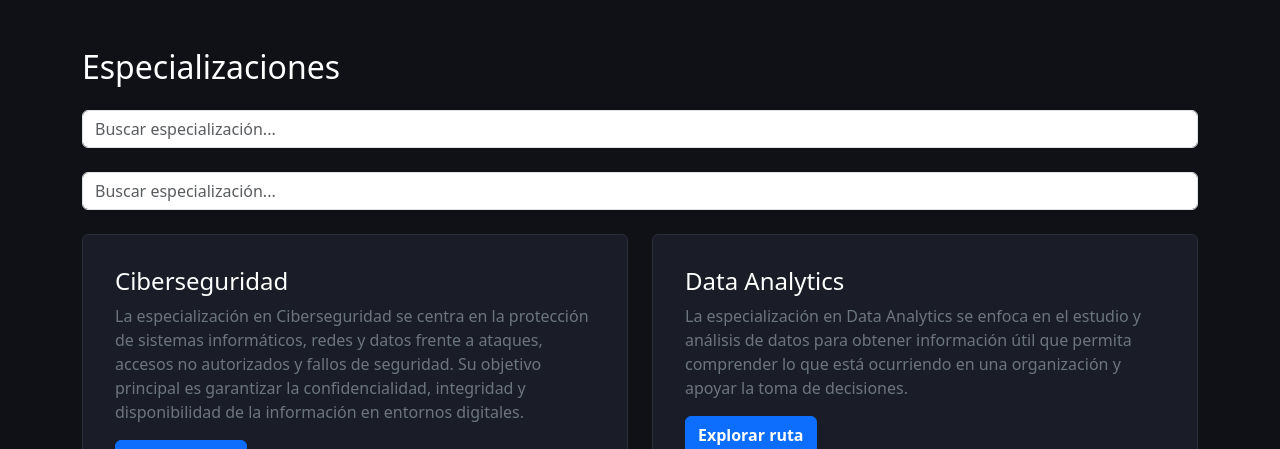
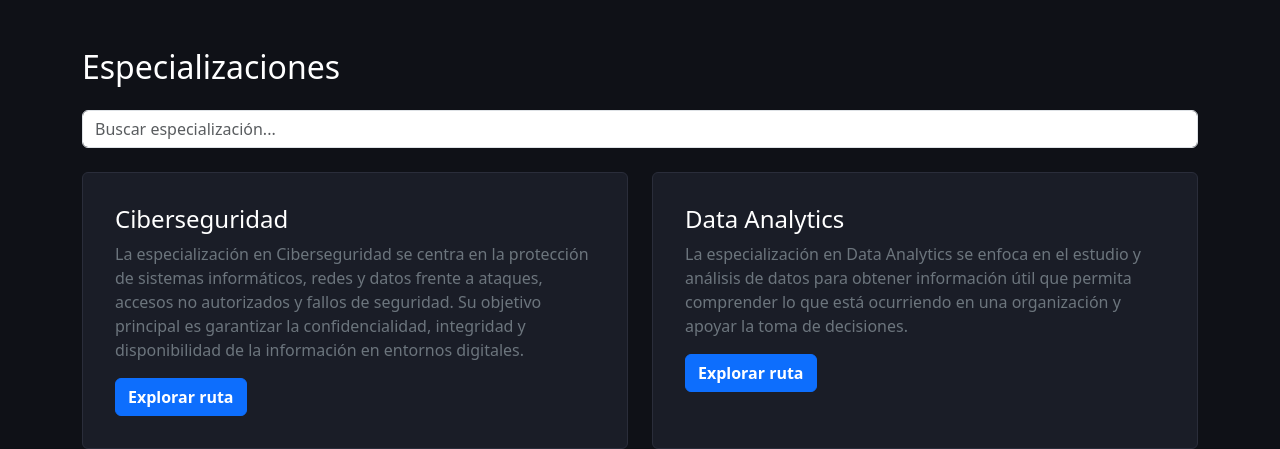
Before and after one commit to juanjosediazrodriguez/P1-roadmap-grupo5, a Django app: page / in a window 1280 px wide. Shown: the top 449 px of the page. Run offline with Django 5.2, Linux system fonts and the light colour scheme; data comes from the database, SQL or seed files in the repository.

Commit message:
Solucion doble form

```diff
--- a/roadmap/templates/roadmap/home.html
+++ b/roadmap/templates/roadmap/home.html
@@ -26,15 +26,6 @@
         </form>
 
 
-        <form method="GET" class="mb-4">
-            <input
-                type="text"
-                name="q"
-                value="{{ query }}"
-                placeholder="Buscar especialización..."
-                class="form-control"
-            >
-        </form>
 
 
         <div class="row row-cols-1 row-cols-md-2 g-4" style="padding-bottom: 50px;">
```
